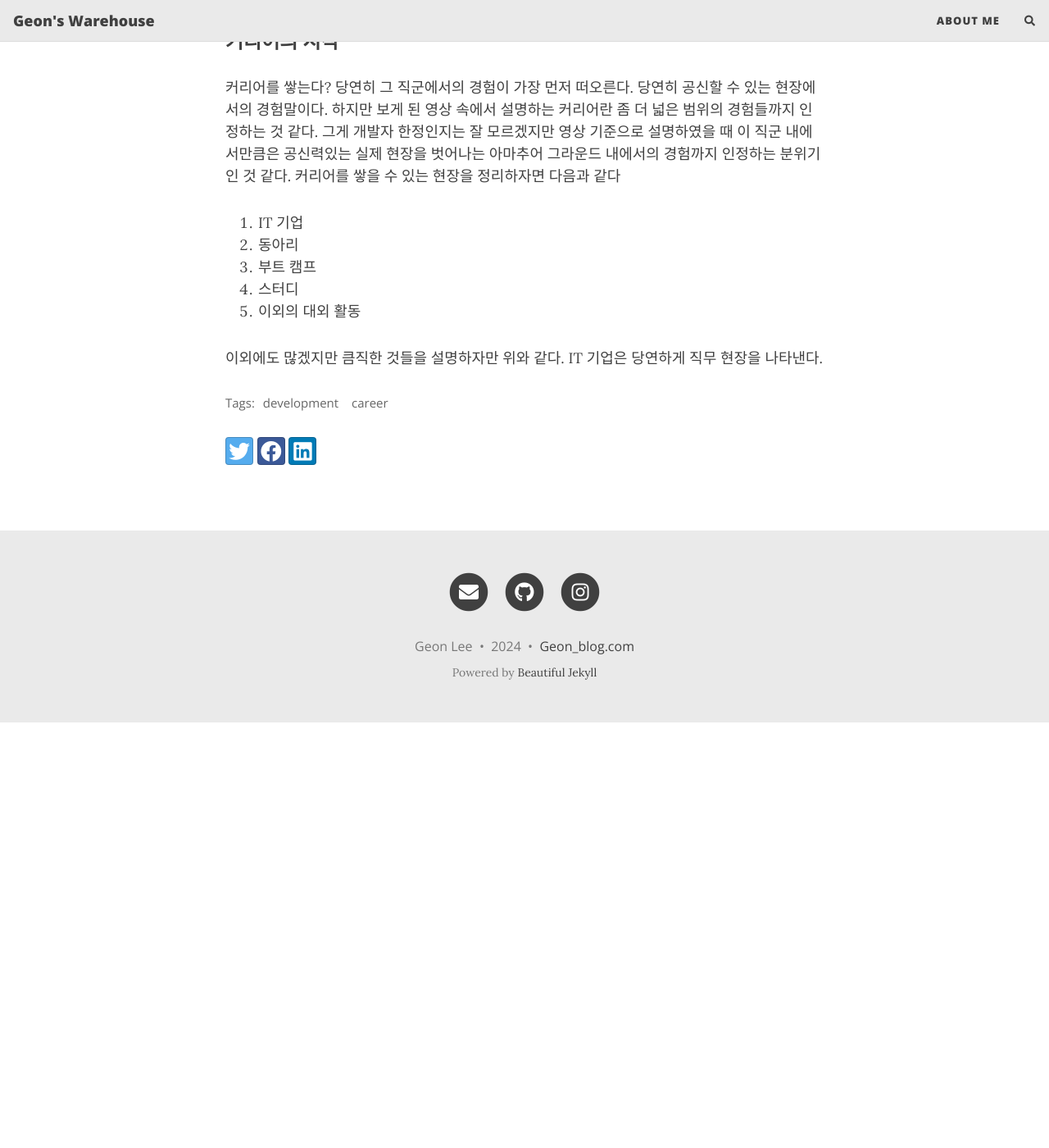
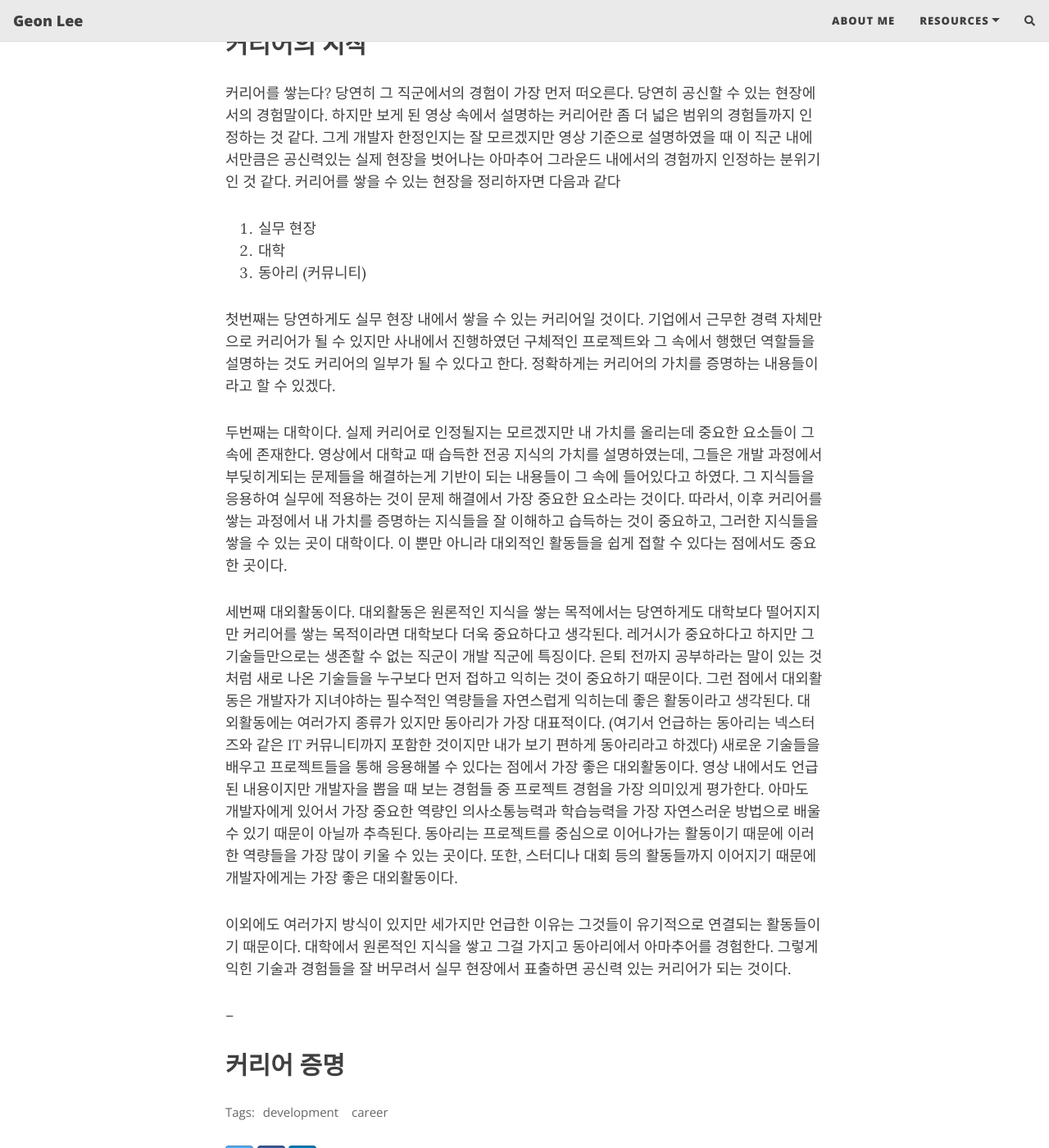
Before and after one commit to geon-2/geon-2.github.io, a Jekyll site: the page built from _posts/2024-02-26-start-career.md, in a window 1280 px wide and 1400 px high, scrolled down 985 px. Shown: the whole window at 82% size. Built offline with Jekyll 4.4.1, drawn with Linux system fonts in a browser that asks for light colours; nearby versions of some CDN libraries; comment, search, counter and statistics services are not loaded; before the commit the page ends 1866 px from its top, so only the background shows below that.

Commit message:
update post

```diff
--- a/_config.yml
+++ b/_config.yml
@@ -10,7 +10,7 @@
 ############################
 
 # Name of website
-title: Geon's Warehouse
+title: Geon Lee
 
 # Your name to show in the footer
 author: Geon Lee
@@ -21,6 +21,9 @@ author: Geon Lee
 
 navbar-links:
   About Me: "aboutme"
+  Resources:
+    - Beautiful Jekyll: "https://beautifuljekyll.com"
+    - Learn markdown: "https://www.markdowntutorial.com/"
 
 ################
 # --- Logo --- #
--- a/_posts/2024-02-26-start-career.md
+++ b/_posts/2024-02-26-start-career.md
@@ -16,15 +16,23 @@
 
 내 커리어의 시작을 알리는 이 글에선 내가 왜 입만 산 사람이었는지를 설명하고 나를 개선시키는 방법들을 정리하고자 한다. 커리어를 쌓고 관리하는 과정에서 유념해야할 부분들 그리고 방법들을 정리하여 내가 평생 개발자로 살아가기 위해 지켜야 하는 점들을 상기시키고자 한다.
 
-### 커리어의 시작
+## 커리어의 시작
 
 커리어를 쌓는다?
 당연히 그 직군에서의 경험이 가장 먼저 떠오른다. 당연히 공신할 수 있는 현장에서의 경험말이다. 하지만 보게 된 영상 속에서 설명하는 커리어란 좀 더 넓은 범위의 경험들까지 인정하는 것 같다. 그게 개발자 한정인지는 잘 모르겠지만 영상 기준으로 설명하였을 때 이 직군 내에서만큼은 공신력있는 실제 현장을 벗어나는 아마추어 그라운드 내에서의 경험까지 인정하는 분위기인 것 같다. 커리어를 쌓을 수 있는 현장을 정리하자면 다음과 같다
 
-1. IT 기업
-2. 동아리
-3. 부트 캠프
-4. 스터디
-5. 이외의 대외 활동
+1. 실무 현장
+2. 대학
+3. 동아리 (커뮤니티)
 
-이외에도 많겠지만 큼직한 것들을 설명하자만 위와 같다. IT 기업은 당연하게 직무 현장을 나타낸다.
+첫번째는 당연하게도 실무 현장 내에서 쌓을 수 있는 커리어일 것이다. 기업에서 근무한 경력 자체만으로 커리어가 될 수 있지만 사내에서 진행하였던 구체적인 프로젝트와 그 속에서 행했던 역할들을 설명하는 것도 커리어의 일부가 될 수 있다고 한다. 정확하게는 커리어의 가치를 증명하는 내용들이라고 할 수 있겠다.
+
+두번째는 대학이다. 실제 커리어로 인정될지는 모르겠지만 내 가치를 올리는데 중요한 요소들이 그 속에 존재한다. 영상에서 대학교 때 습득한 전공 지식의 가치를 설명하였는데, 그들은 개발 과정에서 부딪히게되는 문제들을 해결하는게 기반이 되는 내용들이 그 속에 들어있다고 하였다. 그 지식들을 응용하여 실무에 적용하는 것이 문제 해결에서 가장 중요한 요소라는 것이다. 따라서, 이후 커리어를 쌓는 과정에서 내 가치를 증명하는 지식들을 잘 이해하고 습득하는 것이 중요하고, 그러한 지식들을 쌓을 수 있는 곳이 대학이다. 이 뿐만 아니라 대외적인 활동들을 쉽게 접할 수 있다는 점에서도 중요한 곳이다.
+
+세번째 대외활동이다. 대외활동은 원론적인 지식을 쌓는 목적에서는 당연하게도 대학보다 떨어지지만 커리어를 쌓는 목적이라면 대학보다 더욱 중요하다고 생각된다. 레거시가 중요하다고 하지만 그 기술들만으로는 생존할 수 없는 직군이 개발 직군에 특징이다. 은퇴 전까지 공부하라는 말이 있는 것처럼 새로 나온 기술들을 누구보다 먼저 접하고 익히는 것이 중요하기 때문이다. 그런 점에서 대외활동은 개발자가 지녀야하는 필수적인 역량들을 자연스럽게 익히는데 좋은 활동이라고 생각된다. 대외활동에는 여러가지 종류가 있지만 동아리가 가장 대표적이다. (여기서 언급하는 동아리는 넥스터즈와 같은 IT 커뮤니티까지 포함한 것이지만 내가 보기 편하게 동아리라고 하겠다) 새로운 기술들을 배우고 프로젝트들을 통해 응용해볼 수 있다는 점에서 가장 좋은 대외활동이다. 영상 내에서도 언급된 내용이지만 개발자을 뽑을 때 보는 경험들 중 프로젝트 경험을 가장 의미있게 평가한다. 아마도 개발자에게 있어서 가장 중요한 역량인 의사소통능력과 학습능력을 가장 자연스러운 방법으로 배울 수 있기 때문이 아닐까 추측된다. 동아리는 프로젝트를 중심으로 이어나가는 활동이기 때문에 이러한 역량들을 가장 많이 키울 수 있는 곳이다. 또한, 스터디나 대회 등의 활동들까지 이어지기 때문에 개발자에게는 가장 좋은 대외활동이다.
+
+이외에도 여러가지 방식이 있지만 세가지만 언급한 이유는 그것들이 유기적으로 연결되는 활동들이기 때문이다. 대학에서 원론적인 지식을 쌓고 그걸 가지고 동아리에서 아마추어를 경험한다. 그렇게 익힌 기술과 경험들을 잘 버무려서 실무 현장에서 표출하면 공신력 있는 커리어가 되는 것이다.
+
+--
+
+## 커리어 증명
--- a/index.html
+++ b/index.html
@@ -1,5 +1,5 @@
 ---
 layout: home
-title: Geon's Warehouse
+title: Geon Lee
 subtitle: 개발자로 살기 위해 발버둥 치는 방법들
 ---
```
